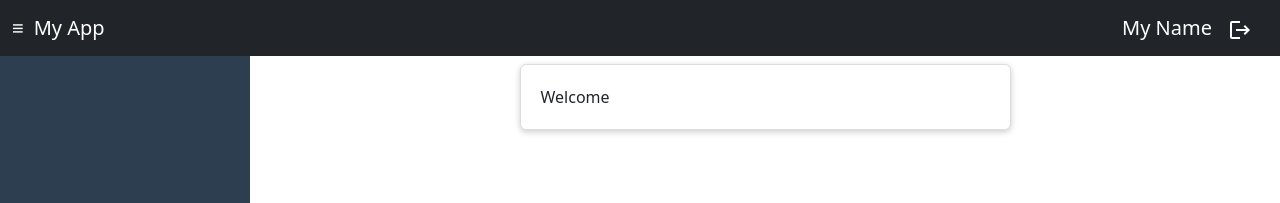
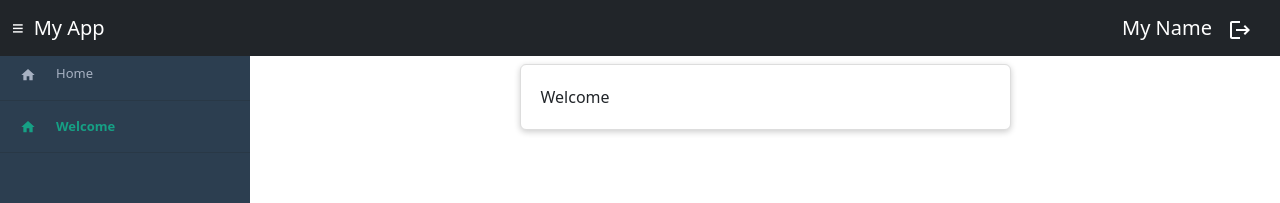
Before and after one commit to bungdanar/react-starter-18, a React (Create React App) app: page /welcome in a window 1280 px wide. Shown: the top 203 px of the page. Built offline with nearby package versions, Linux system fonts and the light colour scheme; a web font is replaced by a local one.

Commit message:
chore: Add sidebar menu examples

```diff
--- a/src/components/sidebar/sidebar-base/SidebarBase.tsx
+++ b/src/components/sidebar/sidebar-base/SidebarBase.tsx
@@ -1,8 +1,12 @@
-// /** @jsxImportSource @emotion/react */
+/** @jsxImportSource @emotion/react */
 import { observer } from 'mobx-react-lite'
 import { useStore } from '../../../hooks/use-store'
 import styles from './SidebarBase.module.css'
 import { css } from '@emotion/react'
+import { Fragment, useMemo } from 'react'
+import { Home } from '@mui/icons-material'
+import { NavLink } from 'react-router-dom'
+import { Tooltip } from '@mui/material'
 
 type SidebarBaseSize = 'maximum' | 'minimum' | 'floating'
 
@@ -10,12 +14,37 @@ interface SidebarBaseProps {
   size: SidebarBaseSize
 }
 
+interface MenuStructure {
+  id: string
+  label: string
+  icon: JSX.Element
+  path: string
+}
+
 const SidebarBase = observer(({ size }: SidebarBaseProps) => {
   const {
     themePrimaryColor,
     themeSidebarFontSize,
-    // handleCloseFloatingSidebar,
+    handleCloseFloatingSidebar,
   } = useStore().uiStore
+
+  const menuStructure: MenuStructure[] = useMemo(
+    () => [
+      {
+        id: '/',
+        label: 'Home',
+        icon: <Home sx={{ fontSize: 16 }} />,
+        path: '/',
+      },
+      {
+        id: '/welcome',
+        label: 'Welcome',
+        icon: <Home sx={{ fontSize: 16 }} />,
+        path: '/welcome',
+      },
+    ],
+    []
+  )
 
   const rootStyles = [styles.sidebarBase]
   const menuContainerStyles = ['d-flex']
@@ -69,6 +98,41 @@ const SidebarBase = observer(({ size }: SidebarBaseProps) => {
 
           return null
         })()}
+
+        {menuStructure.map((m) => (
+          <Fragment key={m.id}>
+            <li>
+              <NavLink
+                to={m.path}
+                onClick={() => {
+                  if (size === 'floating') {
+                    handleCloseFloatingSidebar()
+                  }
+                }}
+              >
+                <div className={menuContainerStyles.join(' ')}>
+                  {(function () {
+                    if (size === 'maximum' || size === 'floating') {
+                      return (
+                        <>
+                          <div>{m.icon}</div>
+                          <div>{m.label}</div>
+                        </>
+                      )
+                    } else {
+                      return (
+                        <Tooltip title={m.label} placement='right'>
+                          {m.icon}
+                        </Tooltip>
+                      )
+                    }
+                  })()}
+                </div>
+              </NavLink>
+            </li>
+            <hr />
+          </Fragment>
+        ))}
       </ul>
     </div>
   )
--- a/tsconfig.json
+++ b/tsconfig.json
@@ -19,7 +19,7 @@
     "isolatedModules": true,
     "noEmit": true,
     "jsx": "react-jsx",
-    "types": ["@emotion/react/types/css-prop"]
+    "jsxImportSource": "@emotion/react"
   },
   "include": [
     "src"
```
Also changed, not shown: src/index.css (+15 -0 lines).
